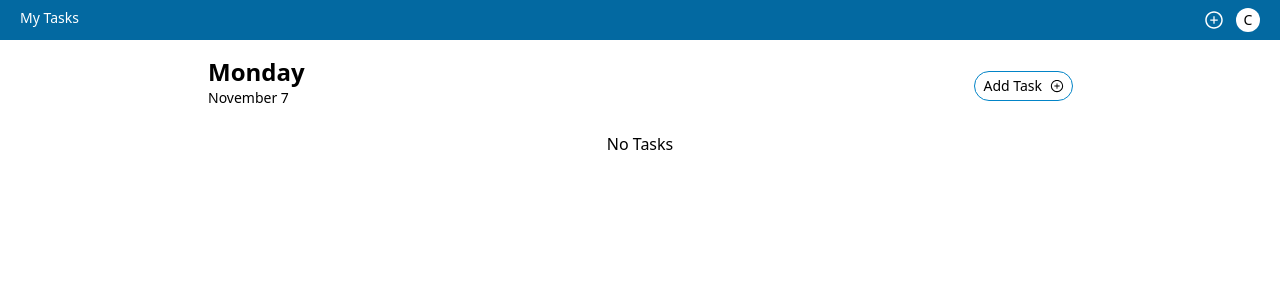
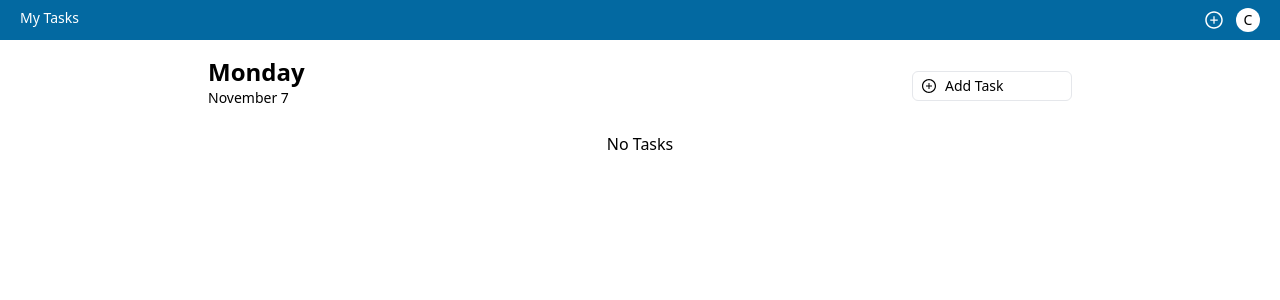
Before and after one commit to francociprian/to-do, a React (Vite) app: page / in a window 1280 px wide. Shown: the top 300 px of the page. Built offline with nearby package versions, Linux system fonts and the light colour scheme.

Commit message:
Changing(Btn Add task)

```diff
--- a/src/components/TasksList.jsx
+++ b/src/components/TasksList.jsx
@@ -104,9 +104,11 @@ export default function TasksList() {
       <div className='px-4 flex justify-between items-center'>
         <DateToDay />
         <button
-          className='text-sm py-1 px-2 my-2 flex items-center outline outline-[1.89px] outline-sky-600 hover:outline-sky-900 rounded-3xl'
+          className='border group flex w-[10rem] items-center rounded-md px-2 py-1 text-sm hover:border-sky-900'
           onClick={() => setDraft(true)}
-        > Add Task<AiOutlinePlusCircle className='ml-2' />
+        >
+          <AiOutlinePlusCircle className="mr-2 h-4 w-4" />
+          Add Task
         </button>
       </div>
       {draft && (
```
